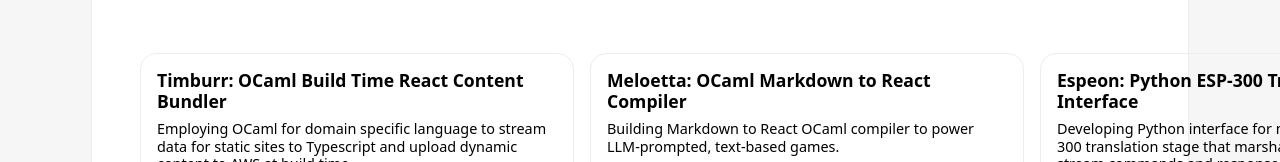
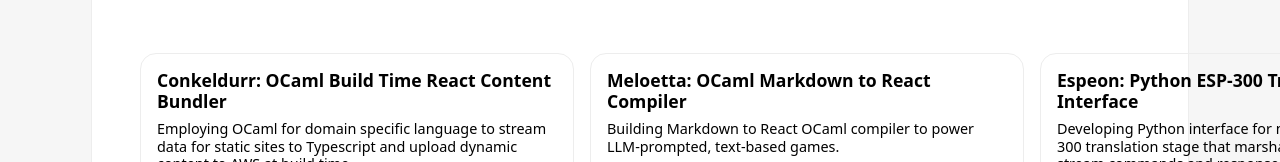
Before and after one commit to andrlime/personal-website, a React (Vite) app: page /projects in a window 1280 px wide. Shown: the part 136-298 px from the top of the page. Built offline with nearby package versions, Linux system fonts and the light colour scheme.

Commit message:
update project repo URLs

```diff
--- a/src/pages/ProjectsPage.tsx
+++ b/src/pages/ProjectsPage.tsx
@@ -6,14 +6,14 @@
   return (
     <div className="page__body" id="page__404body">
       <div id="projects_page__grid">
-        <ProjectCard title={"Timburr: OCaml Build Time React Content Bundler"} description={"Employing OCaml for domain specific language to stream data for static sites to Typescript and upload dynamic content to AWS at build time."} tags={"ocaml,typescript,react,aws"} github={"https://github.com/andrlime/timburr"} />
-        <ProjectCard title={"Meloetta: OCaml Markdown to React Compiler"} description={"Building Markdown to React OCaml compiler to power LLM-prompted, text-based games."} tags={"ocaml,react"} github={"https://github.com/andrlime/porygon/tree/main/meloetta"} />
-        <ProjectCard title={"Espeon: Python ESP-300 Translation Stage Interface"} description={"Developing Python interface for many-decades-old ESP-300 translation stage that marshals and demarshals byte stream commands and responses."} tags={"python"} github={"https://github.com/andrlime/porygon/tree/main/espeon"} />
-        {/* <ProjectCard title={"Sealeo: Low Overhead C++ Threads"} description={"Developing clone of Go routines and channels."} tags={"c++,cmake"} github={"https://github.com/andrlime/porygon/tree/main/sealeo"} /> */}
+        <ProjectCard title={"Conkeldurr: OCaml Build Time React Content Bundler"} description={"Employing OCaml for domain specific language to stream data for static sites to Typescript and upload dynamic content to AWS at build time."} tags={"ocaml,typescript,react,aws"} github={"https://github.com/andrlime/conkeldurr"} />
+        <ProjectCard title={"Meloetta: OCaml Markdown to React Compiler"} description={"Building Markdown to React OCaml compiler to power LLM-prompted, text-based games."} tags={"ocaml,react"} github={"https://github.com/andrlime/meloetta"} />
+        <ProjectCard title={"Espeon: Python ESP-300 Translation Stage Interface"} description={"Developing Python interface for many-decades-old ESP-300 translation stage that marshals and demarshals byte stream commands and responses."} tags={"python"} github={"https://github.com/andrlime/espeon"} />
+        {/* <ProjectCard title={"Sealeo: Low Overhead C++ Threads"} description={"Developing clone of Go routines and channels."} tags={"c++,cmake"} github={"https://github.com/andrlime/`sealeo"} /> */}
 
         <ProjectCard title={"NHSDLC Debate App"} description={"Engineered digital debate judge information system for 2500 students per semester. Currently being refactored."} tags={"flask,react,redux,mongodb,docker,aws"} github={"https://github.com/andrlime/NewDebateApp/"} />
         <ProjectCard title={"Wildhacks 2025 Website"} description={"Engineered website for Northwestern Wildhacks 2025 and maintained CI/CD infrastructure, Firebase database, hosting, and maintenance."} tags={"nextjs,firebase,flask,docker"} github={"https://github.com/NUWildHacks/website2025"} link={"https://www.wildhacks.net/"} />
-        <ProjectCard title={"Racism Satire Text-Based Game"} description={"Built text-based, LLM-powered game to critique Orientalism for Asian American Studies department at Northwestern; played by seminar class of 15 students."} tags={"react, openai, flask"} github={"https://github.com/andrlime/porygon/tree/main/sunflora"} />
+        <ProjectCard title={"Racism Satire Text-Based Game"} description={"Built text-based, LLM-powered game to critique Orientalism for Asian American Studies department at Northwestern; played by seminar class of 15 students."} tags={"react, openai, flask"} github={"https://github.com/andrlime/sunflora"} />
 
         <ProjectCard title={"Northwestern University Trading Competition"} description={"Implement stochastic market noise generator, improved logging, interprocess data piping for a trading exchange in modern C++."} tags={"c++"} github={"https://github.com/northwesternfintech/NUTC"} />
         <ProjectCard title={"Clowder: Pub-Sub location streaming app for university students"} description={"Pub-sub model hackathon winner to stream location between university students looking for a study group."} tags={"elixir,react,docker"} github={"https://github.com/andrlime/Wildhacks2023"} youtube={"https://www.youtube.com/watch?v=rIFhqEU1GEA"} />
```
